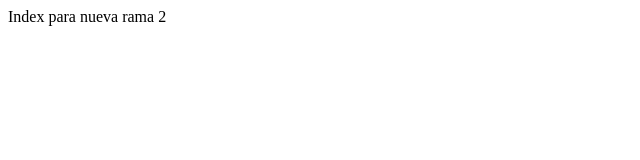
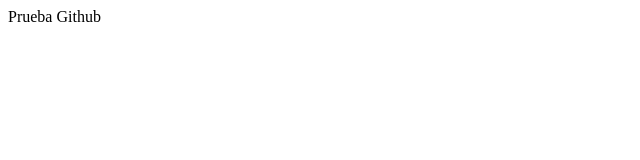
Before and after one commit to ecatz/mi_repositorio, a plain HTML site: page Index.html in a window 1280 px wide. Shown: the full height of the page, 0-640 px from the left. Drawn offline with Linux system fonts and the light colour scheme.

Commit message:
cambios realizados

```diff
--- a/Index.html
+++ b/Index.html
@@ -7,6 +7,6 @@
     <title>Primera Prueba de Git</title>
 </head>
 <body>
-    Index para nueva rama 2
+    Prueba Github
 </body>
 </html>
```
